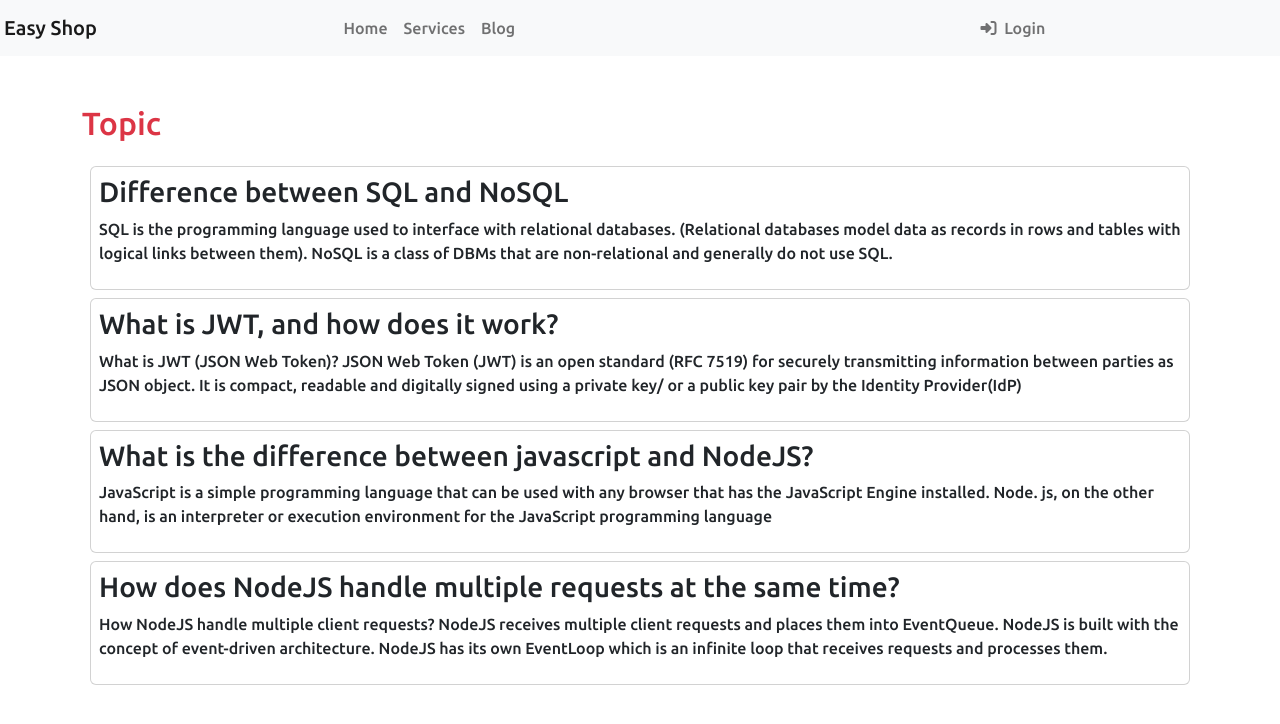
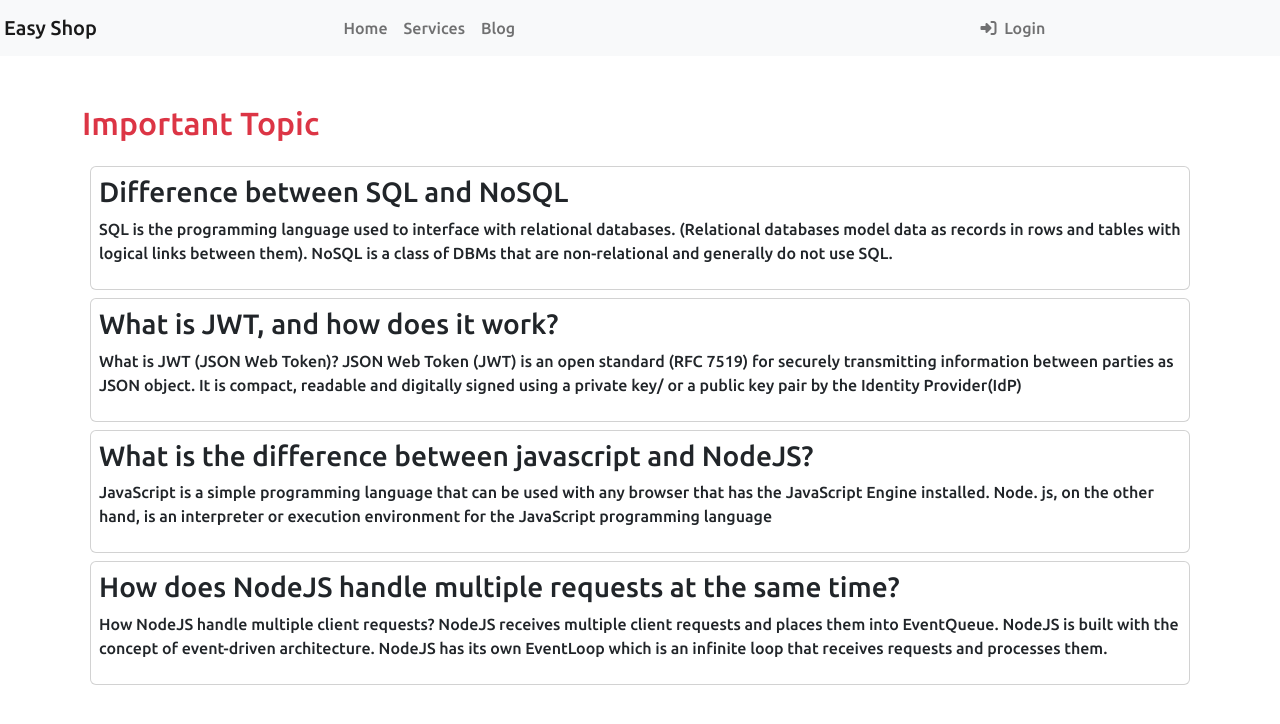
Before and after one commit to Bashar234/easy-shop-client-side, a React (Create React App) app: page /blog in a window 1280 px wide. Shown: the top 724 px of the page. Built offline with nearby package versions, Linux system fonts and the light colour scheme; no server answers.

Commit message:
blog part done

```diff
--- a/src/Screen/Blog.js
+++ b/src/Screen/Blog.js
@@ -2,11 +2,11 @@ import React, { useEffect } from "react";
 
 const Blog = () => {
   useEffect(() => {
-    window.document.title = "Blog";
+    window.document.title = "FoodGhor-Blog";
   }, []);
   return (
     <div className="container my-5">
-      <h2 className="text-danger my-2"> Topic</h2>
+      <h2 className="text-danger my-2">Important Topic</h2>
       <div>
         <div className="p-2">
           <div className="p-2 my-2 card">
```
